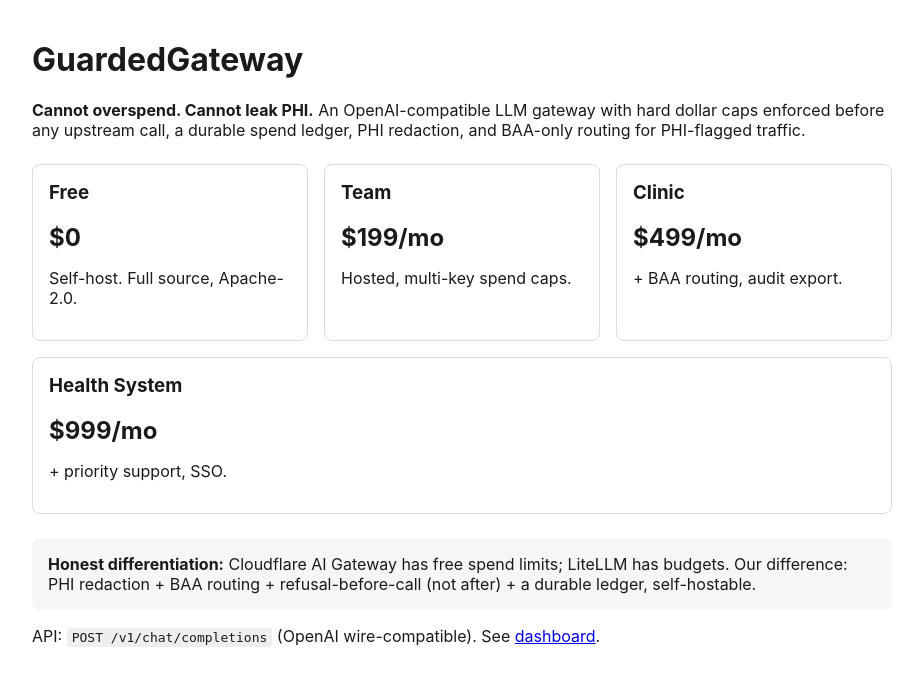
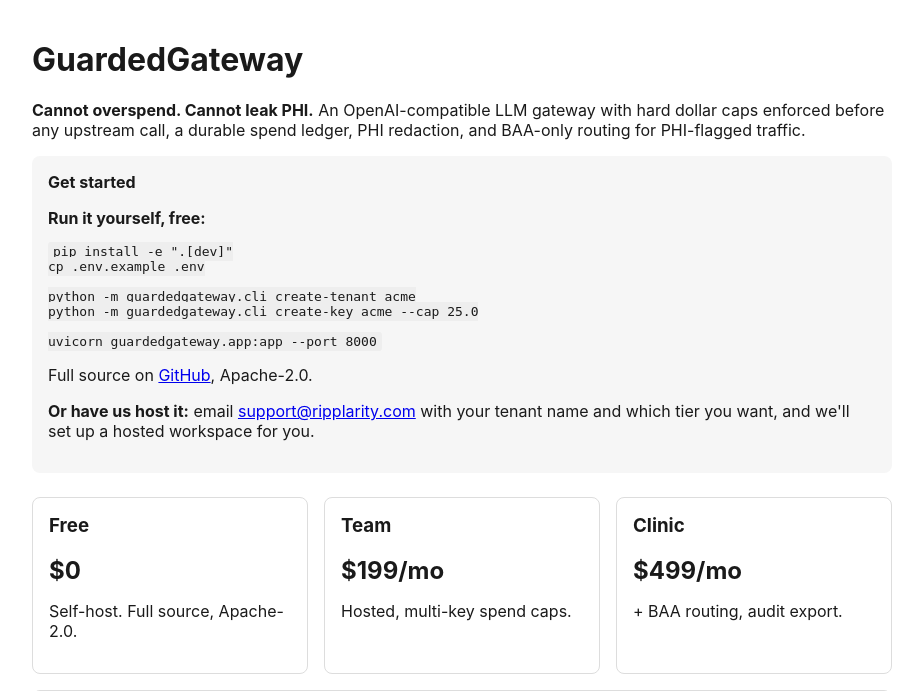
Before and after one commit to maximusrufus/GuardedGateway, a FastAPI app: page / in a window 1280 px wide. Shown: the top 691 px of the page, without its empty margins (178-1101 px from the left). Before the commit the page ends 647 px from the top, so only its background shows below. Run offline with FastAPI, Linux system fonts and the light colour scheme.

Commit message:
landing: add Get started section with self-host quickstart and hosted mailto
No entry point existed at all. Add the real quickstart from the README
for the free self-hosted path, plus a mailto for visitors who want us
to host it, without implying self-serve hosted signup exists.

```diff
--- a/guardedgateway/templates/landing.html
+++ b/guardedgateway/templates/landing.html
@@ -18,6 +18,22 @@
 <body>
   <h1>GuardedGateway</h1>
   <p><strong>Cannot overspend. Cannot leak PHI.</strong> An OpenAI-compatible LLM gateway with hard dollar caps enforced before any upstream call, a durable spend ledger, PHI redaction, and BAA-only routing for PHI-flagged traffic.</p>
+
+  <div class="diff" style="margin-top:0;">
+    <strong>Get started</strong>
+    <p><strong>Run it yourself, free:</strong></p>
+    <pre><code>pip install -e ".[dev]"
+cp .env.example .env
+
+python -m guardedgateway.cli create-tenant acme
+python -m guardedgateway.cli create-key acme --cap 25.0
+
+uvicorn guardedgateway.app:app --port 8000</code></pre>
+    <p>Full source on <a href="https://github.com/maximusrufus/GuardedGateway">GitHub</a>, Apache-2.0.</p>
+    <p><strong>Or have us host it:</strong> email
+      <a href="mailto:support@ripplarity.com?subject=GuardedGateway%20hosted%20setup">support@ripplarity.com</a>
+      with your tenant name and which tier you want, and we'll set up a hosted workspace for you.</p>
+  </div>
 
   <div class="tiers">
     <div class="tier">
```
Also changed, not shown: tests/test_app_chat.py (+6 -0 lines).
